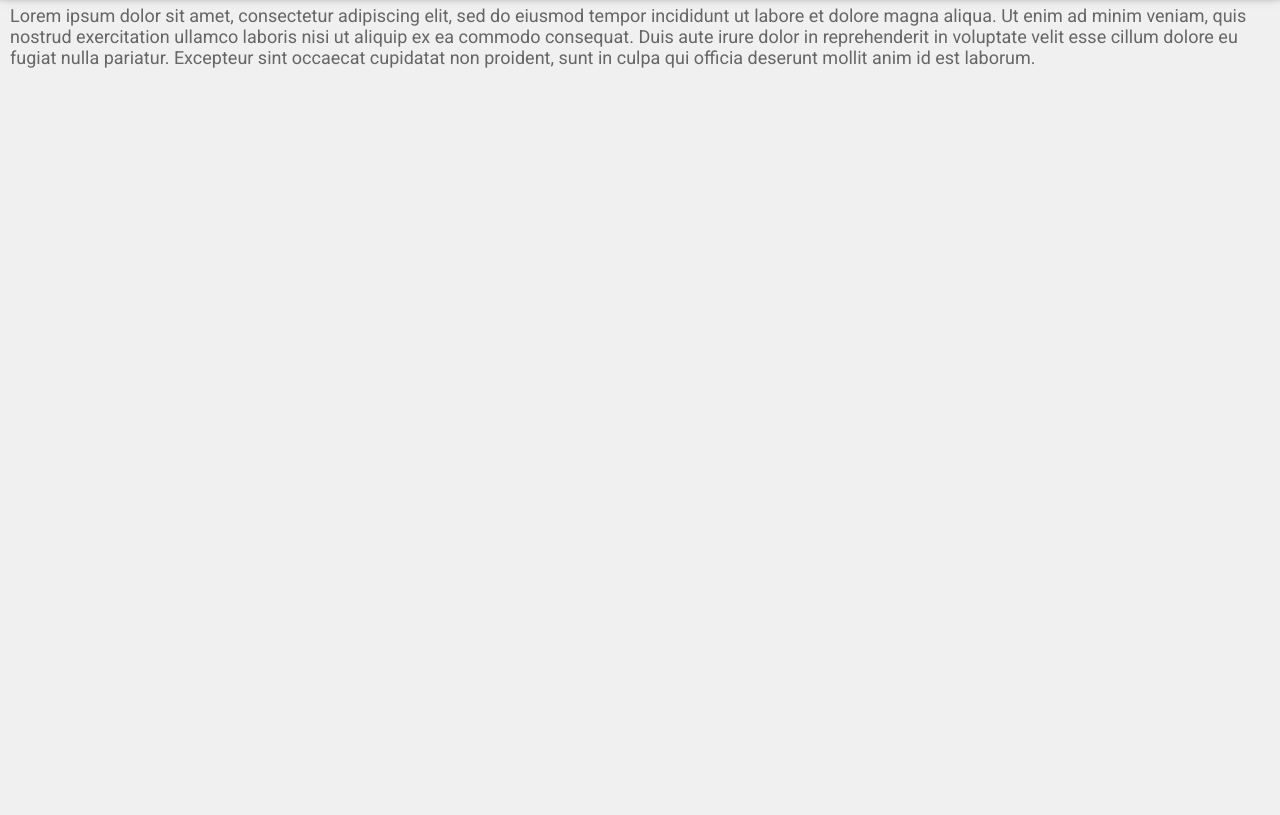
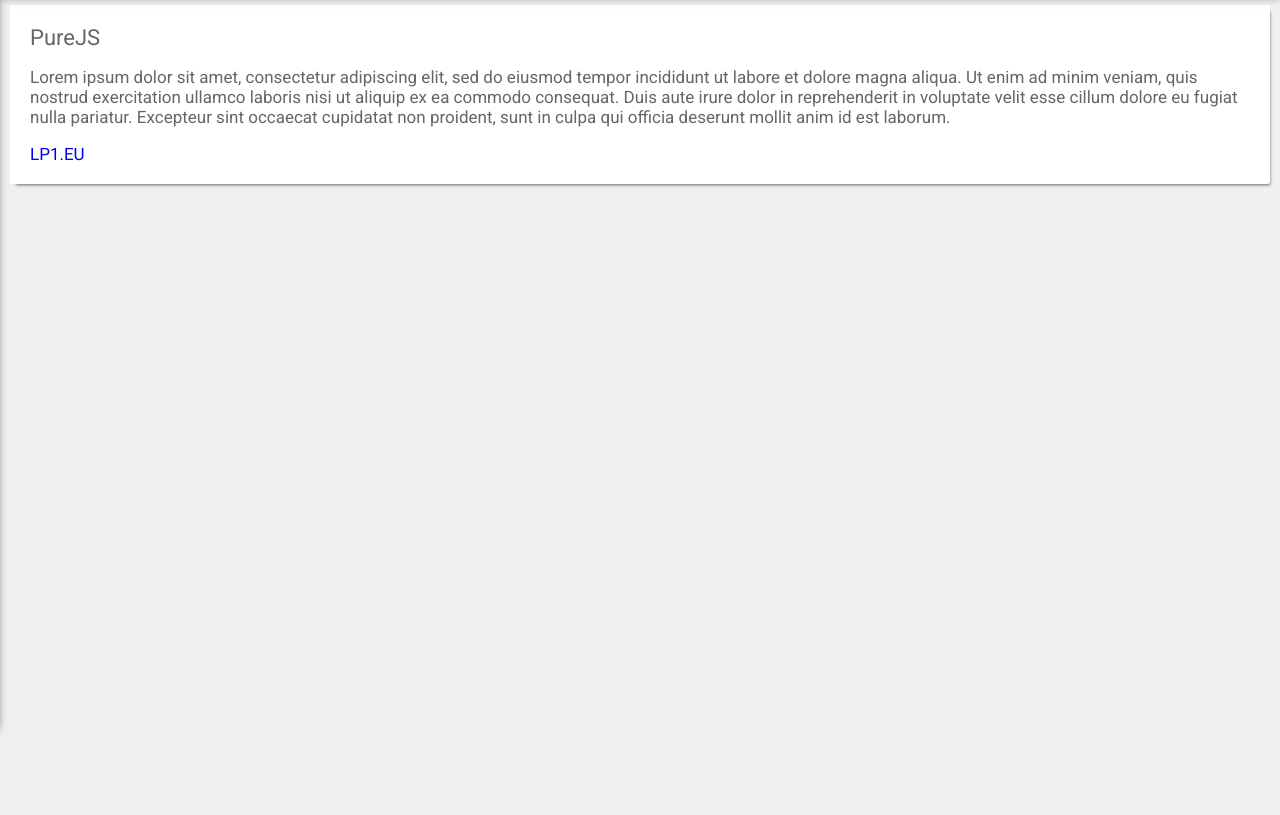
Before and after one commit to lp1dev/PureJS-Material-Bootstrap, a plain HTML site: page index.html in a window 1280 px wide. Shown: the part 70-885 px from the top of the page. Drawn offline with Linux system fonts and the light colour scheme.

Commit message:
added cards

```diff
--- a/index.html
+++ b/index.html
@@ -9,6 +9,7 @@
     <link href="http://maxcdn.bootstrapcdn.com/font-awesome/4.2.0/css/font-awesome.min.css" rel="stylesheet">
     <!--Local CSS imports -->
     <link rel="stylesheet" type="text/css" href="res/css/purejs.css">
+    <link rel="stylesheet" type="text/css" href="res/css/purejs-cards.css">
     <link rel="stylesheet" type="text/css" href="res/css/theme-blue.css">
     <!--Local JS imports-->
     <script type="text/javascript" src="res/js/drawer.js"></script>
@@ -41,7 +42,11 @@
       <div id="filter" onclick="drawer()"></div>
       <!--Main Container-->
       <div class="mainContainer" id="mainContainer">
-	Lorem ipsum dolor sit amet, consectetur adipiscing elit, sed do eiusmod tempor incididunt ut labore et dolore magna aliqua. Ut enim ad minim veniam, quis nostrud exercitation ullamco laboris nisi ut aliquip ex ea commodo consequat. Duis aute irure dolor in reprehenderit in voluptate velit esse cillum dolore eu fugiat nulla pariatur. Excepteur sint occaecat cupidatat non proident, sunt in culpa qui officia deserunt mollit anim id est laborum.
+	<div class="card" draggable="true">
+	  <h4>PureJS</h4>
+	  <p>Lorem ipsum dolor sit amet, consectetur adipiscing elit, sed do eiusmod tempor incididunt ut labore et dolore magna aliqua. Ut enim ad minim veniam, quis nostrud exercitation ullamco laboris nisi ut aliquip ex ea commodo consequat. Duis aute irure dolor in reprehenderit in voluptate velit esse cillum dolore eu fugiat nulla pariatur. Excepteur sint occaecat cupidatat non proident, sunt in culpa qui officia deserunt mollit anim id est laborum.</p>
+	  <a href="http://lp1.eu">LP1.EU</a>
+	</div>
       </div>
       <!--Main Container End-->
     </div>
--- /dev/null
+++ b/res/css/purejs-cards.css
@@ -0,0 +1,12 @@
+.card{
+    border-radius:2px;
+    padding:20px;
+    background: white;
+    -webkit-box-shadow: 3px 4px 3px -3px rgba(0,0,0,0.57);
+    -moz-box-shadow: 3px 4px 3px -3px rgba(0,0,0,0.57);
+    box-shadow: 3px 4px 3px -3px rgba(0,0,0,0.57);
+}
+
+.card a:link, a:visited{
+		  text-decoration:none;
+}
--- a/res/css/purejs.css
+++ b/res/css/purejs.css
@@ -1,7 +1,7 @@
 body{
 	margin: 0px;
 	font-family: 'Roboto', serif;
-	font-size: 18px;
+	font-size: 17px;
 	background:#F0F0F0;
 	color: #666;
 }
@@ -13,6 +13,7 @@ body{
 }
 
 .header{
+    font-size: 18px;
     width: 100%;
     height: 65px;
     line-height: 65px;
@@ -118,3 +119,11 @@ body{
 #headerContent{
     margin-left:250px;
 }
+
+h4{
+    margin:0px;
+    margin-bottom:4px;
+    font-size:22px;
+    text-decoration:none;
+    font-weight:normal;
+}
```
Also changed, not shown: 1 other file. Lines whose indentation alone changed are shown as unchanged.
